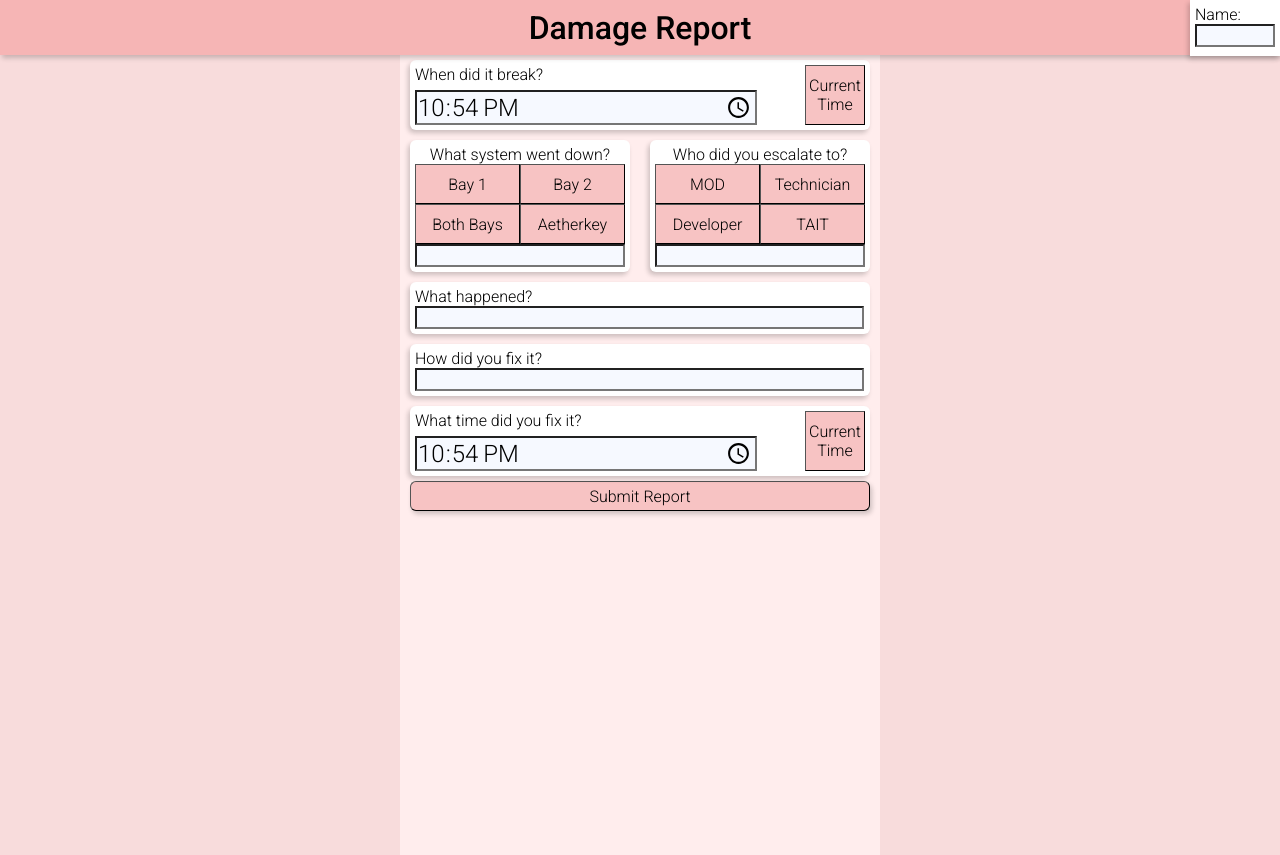
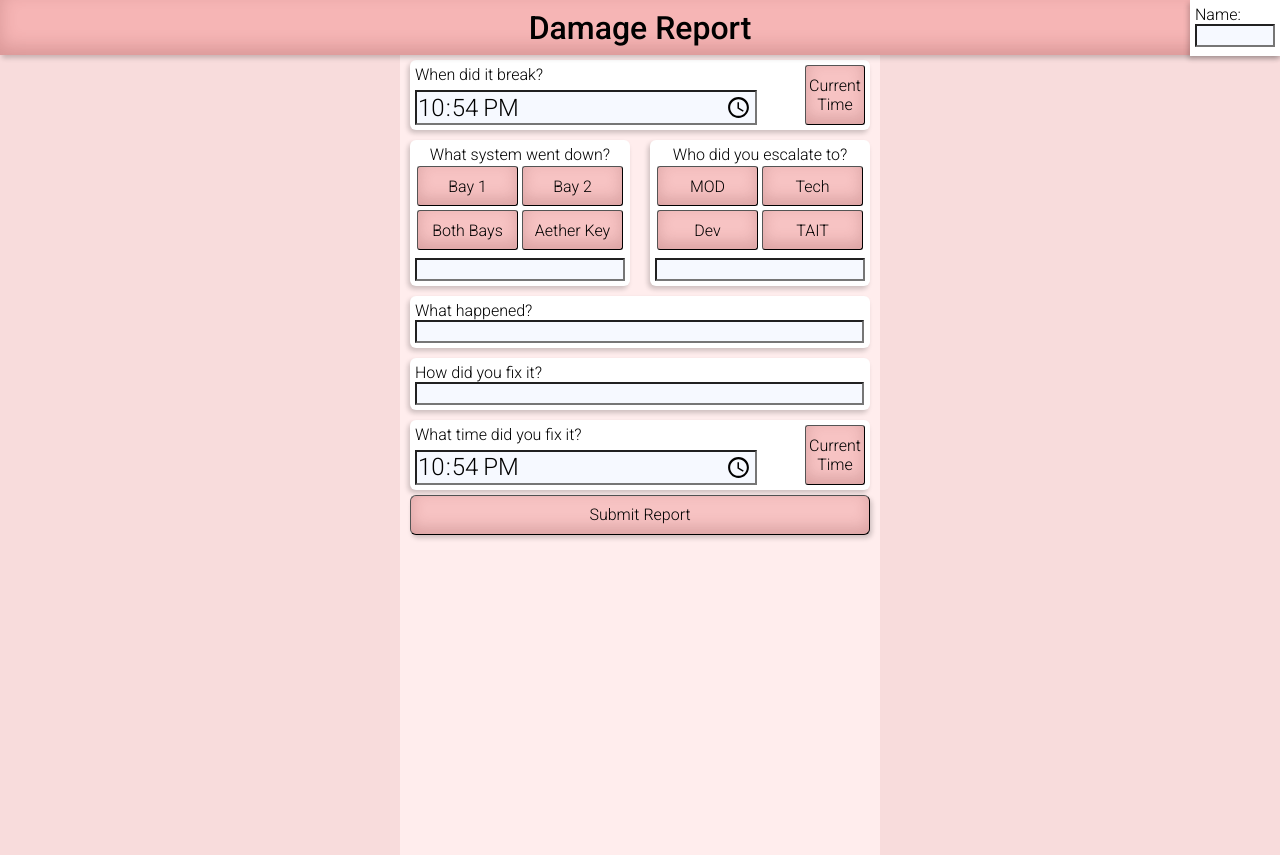
Before and after one commit to jumpflightsupport/jumpflightsupport.github.io, a plain HTML site: page index.html in a window 1280 px wide. Drawn offline with nearby package versions, Linux system fonts and the light colour scheme.

Commit message:
fixed buttons

```diff
--- a/Style.css
+++ b/Style.css
@@ -25,6 +25,8 @@ button {
 	cursor: pointer;
 	outline: inherit;
     background-color: rgb(247, 195, 195);
+    box-shadow: 0px -6px 15px rgba(101, 30, 30, .2) inset;
+    border-radius: 3px;
 }
 
 button:hover {
@@ -44,7 +46,8 @@ body {
     display: inline-block;
     width: fit-content;
     height: 40px;
-    width: 50%;
+    width: 48%;
+    margin: 1%;
 }
 
 .form-body {
@@ -85,7 +88,7 @@ body {
     background-color: rgb(246, 181, 181);
     text-align: center;
     padding-top: 5px;
-    box-shadow: 2px 3px 5px rgba(0, 0, 0, .2);
+    box-shadow: 2px 3px 5px rgba(0, 0, 0, .2), 0px -8px 18px rgba(101, 30, 30, .2) inset;
     z-index: 2;
     font-size: 2em;
 }
@@ -174,6 +177,7 @@ input.time-input {
 input.other-button {
     display: block;
     width: calc(100% - 4px);
+    margin-top: 5px;
 }
 
 /* Style for the name box in the top of the form */
@@ -204,11 +208,11 @@ input.other-button {
 #submit-button {
     display: block;
     width: calc(100% - 20px);
-    height: 30px;
+    height: 40px;
     margin-left: 10px;
     margin-right: 10px;
     border-radius: 6px;
-    box-shadow: 2px 3px 5px rgba(0, 0, 0, .2);
+    box-shadow: 2px 3px 5px rgba(0, 0, 0, .2), 0px -6px 15px rgba(101, 30, 30, .2) inset;;
 }
 
 @media only screen and (max-width: 480px) {
--- a/index.html
+++ b/index.html
@@ -47,7 +47,7 @@
                 <button class="system-button" type="button" id="bay1" onclick="systemButtonClicked(this, 'system')">Bay 1</button>
                 <button class="system-button" type="button" id="bay2" onclick="systemButtonClicked(this, 'system')">Bay 2</button>
                 <button class="system-button" type="button" id="both" onclick="systemButtonClicked(this, 'system')">Both Bays</button>
-                <button class="system-button" type="button" id="aetherkey" onclick="systemButtonClicked(this, 'system')">Aetherkey</button>
+                <button class="system-button" type="button" id="aetherkey" onclick="systemButtonClicked(this, 'system')">Aether Key</button>
             </div>
 
             <input class="other-button" type="text" id="system" name="entry.1901621244" required>
@@ -56,8 +56,8 @@
 
             <div id="system-buttons">
                 <button class="system-button" type="button" id="mod" onclick="systemButtonClicked(this, 'escalate')">MOD</button>
-                <button class="system-button" type="button" id="tech" onclick="systemButtonClicked(this, 'escalate')">Technician</button>
-                <button class="system-button" type="button" id="dev" onclick="systemButtonClicked(this, 'escalate')">Developer</button>
+                <button class="system-button" type="button" id="tech" onclick="systemButtonClicked(this, 'escalate')">Tech</button>
+                <button class="system-button" type="button" id="dev" onclick="systemButtonClicked(this, 'escalate')">Dev</button>
                 <button class="system-button" type="button" id="tait" onclick="systemButtonClicked(this, 'escalate')">TAIT</button>
             </div>
 
```
